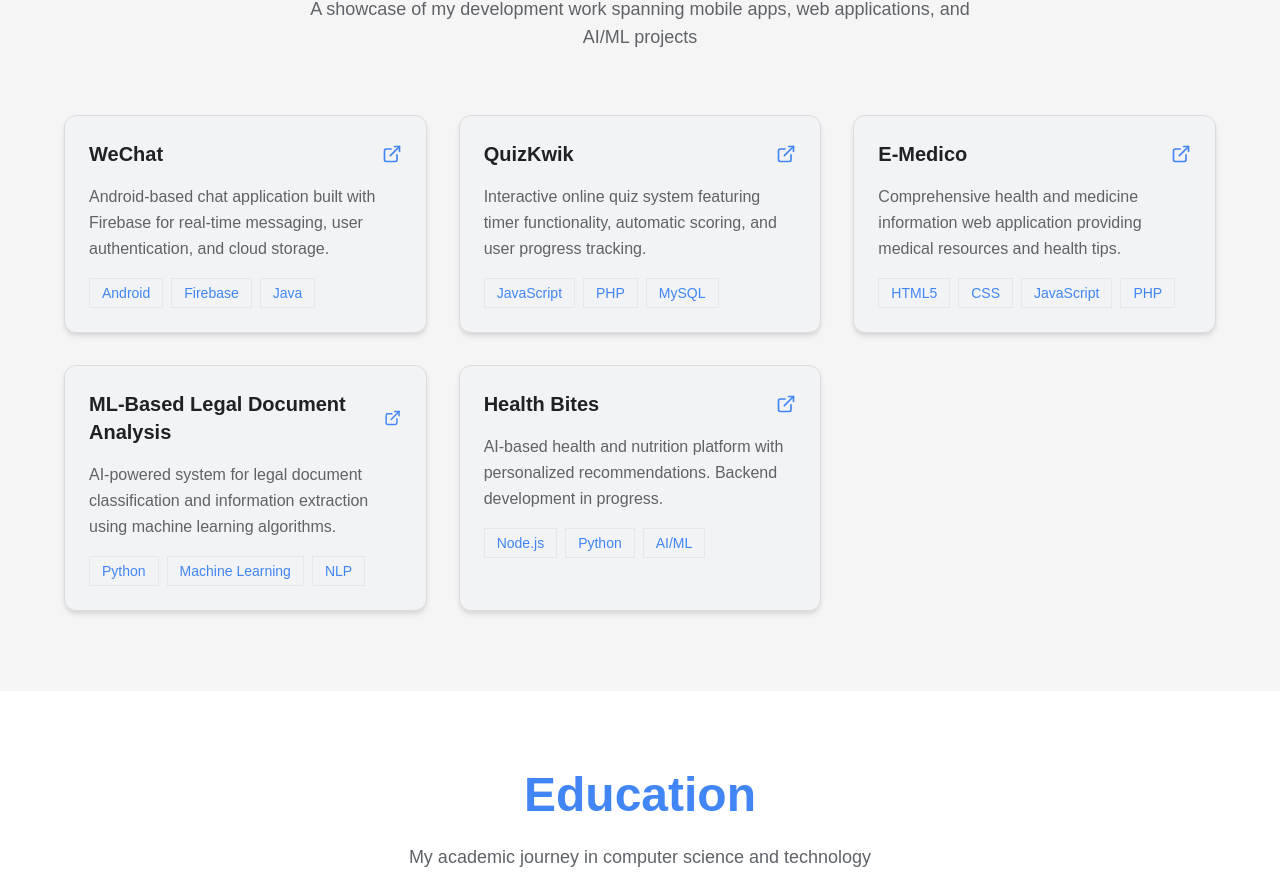
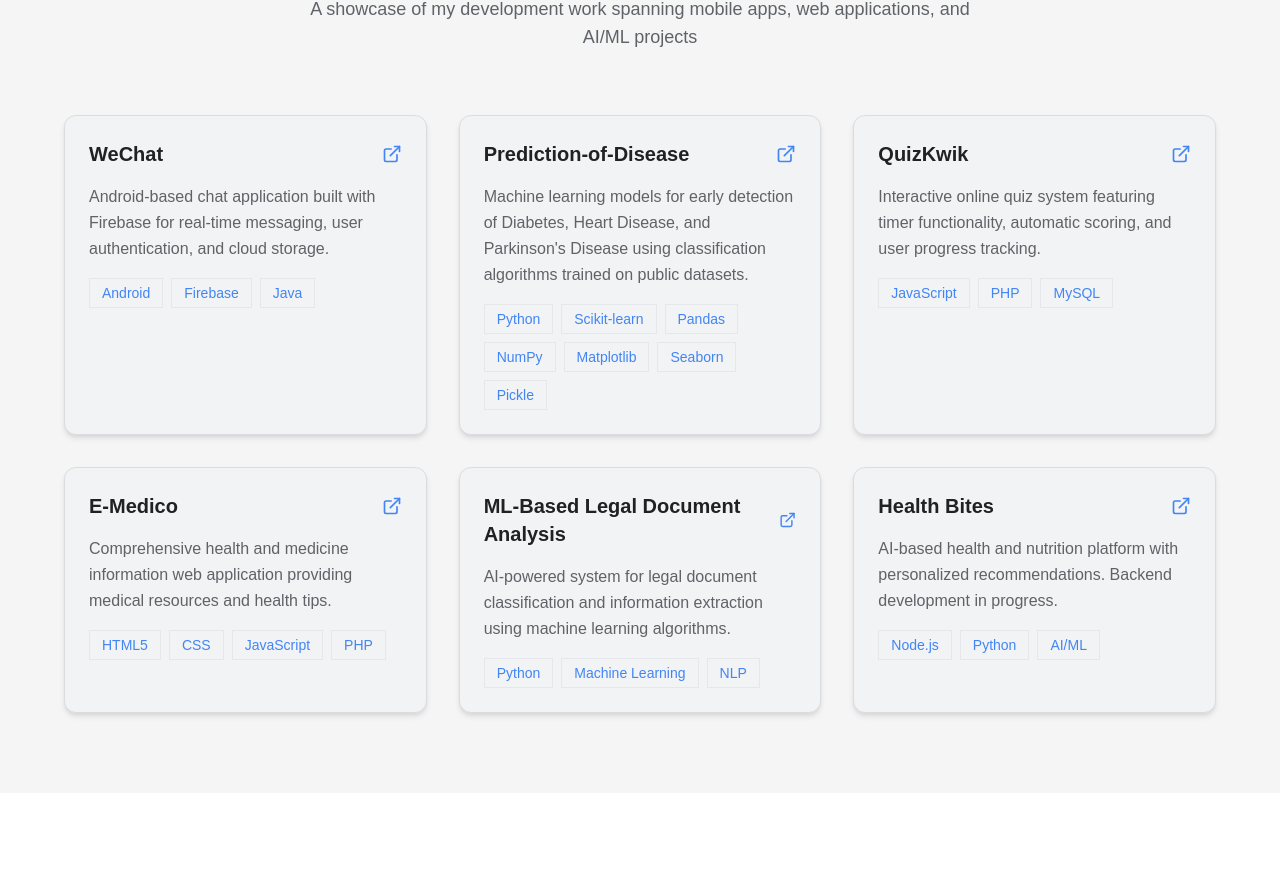
Before and after one commit to dineshdhayfule/Portfolio, a Next.js app: page / in a window 1280 px wide. Shown: the part 1673-2549 px from the top of the page. Built offline with nearby package versions, Linux system fonts and the light colour scheme.

Commit message:
Update page.tsx

```diff
--- a/app/page.tsx
+++ b/app/page.tsx
@@ -128,6 +128,14 @@ export default function Portfolio() {
         "Android-based chat application built with Firebase for real-time messaging, user authentication, and cloud storage.",
       tech: ["Android", "Firebase", "Java"],
     },
+    {
+      title: "Prediction-of-Disease",
+      description:
+        "Machine learning models for early detection of Diabetes, Heart Disease, and Parkinson's Disease using classification algorithms trained on public datasets.",
+      tech: ["Python", "Scikit-learn", "Pandas", "NumPy", "Matplotlib", "Seaborn", "Pickle"]
+    }
+
+    ,
     {
       title: "QuizKwik",
       description:
```
